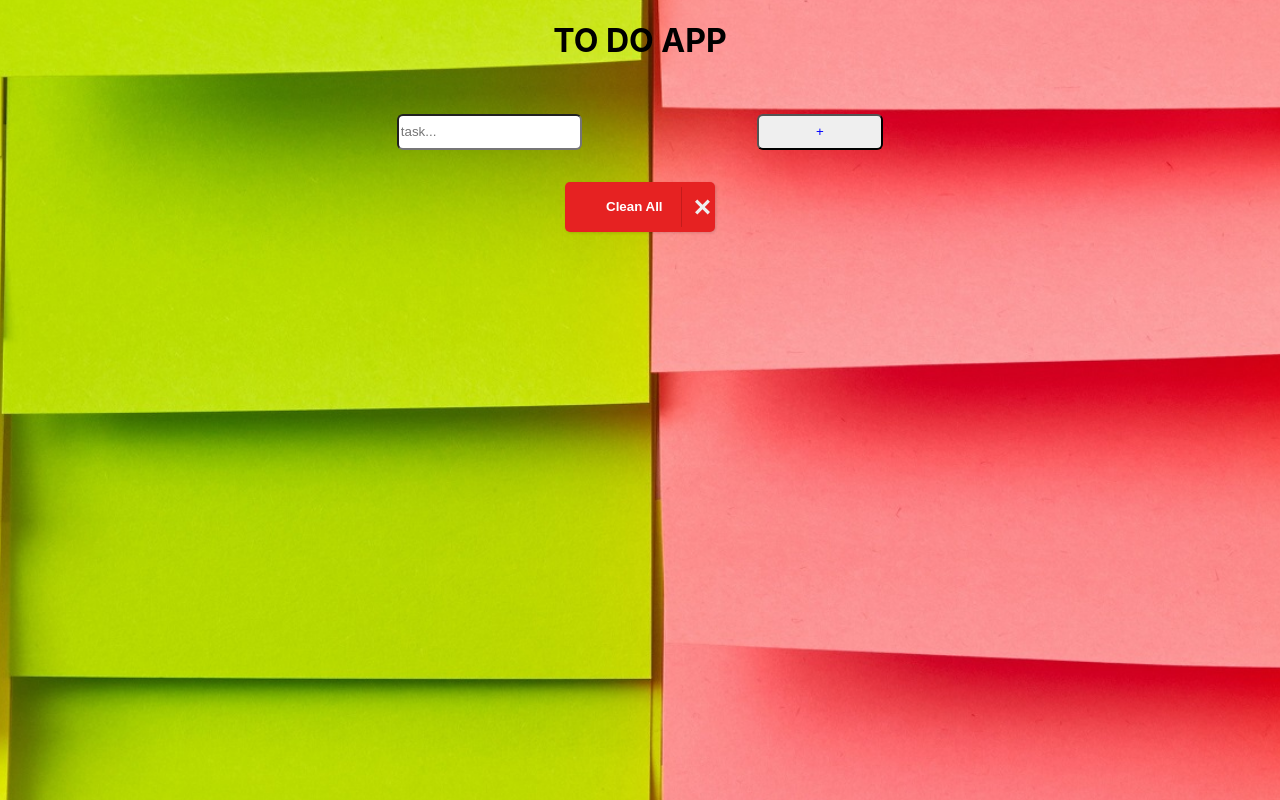
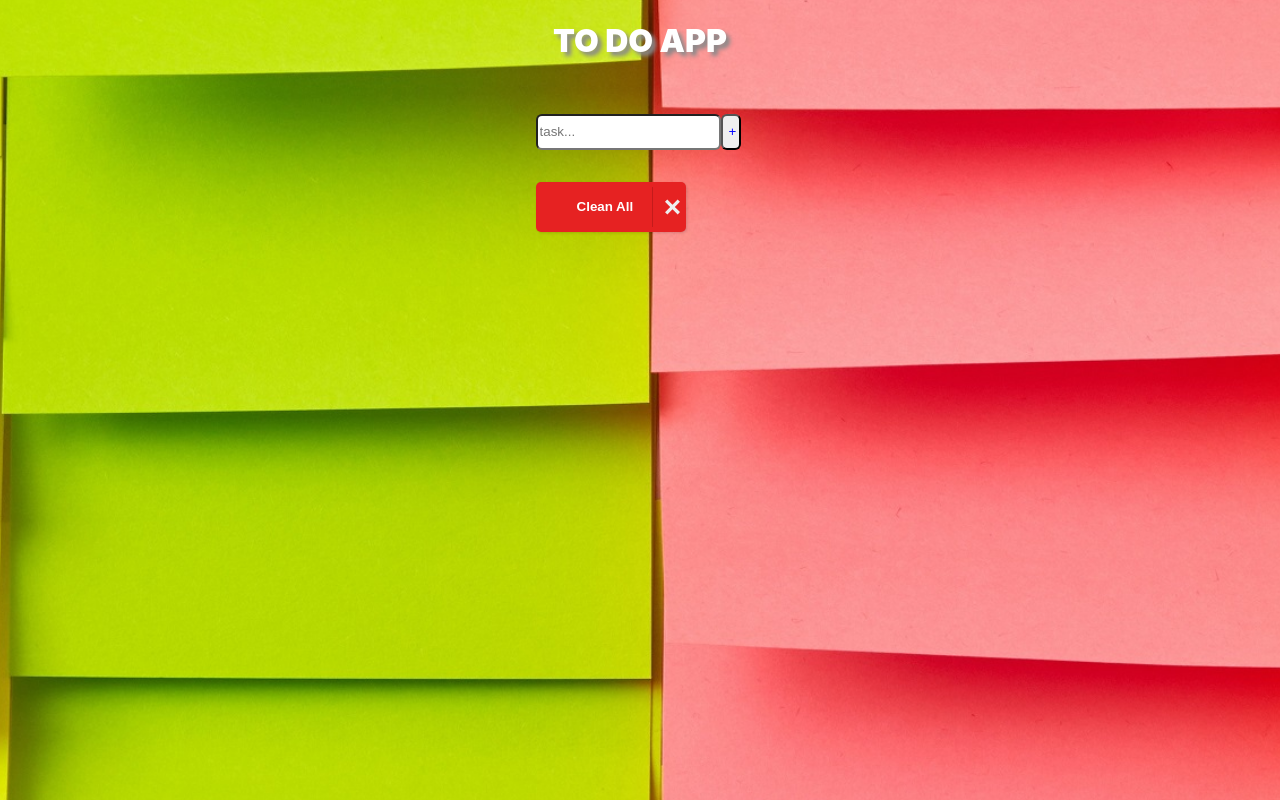
Before and after one commit to arielgomezmendez/to-do-app-react-1, a React (Create React App) app: page / in a window 1280 px wide. Shown: the top 800 px of the page. Built offline with nearby package versions, Linux system fonts and the light colour scheme.

Commit message:
Add styles to aplication title: color, weigth and shadow

```diff
--- a/src/App.css
+++ b/src/App.css
@@ -8,3 +8,9 @@
   width: 100%;
   height: 140vh;
 }
+/*App title*/
+h1{
+  color: white;
+  text-shadow: 4px 4px 4px rgb(137, 137, 138);
+  font-weight:900;
+}
--- a/src/App.js
+++ b/src/App.js
@@ -9,17 +9,19 @@ function App() {
   const [task, setTask] = useState([]);
   //Clean all tasks
   const cleanAll = () => {
-    setTask([])
+    setTask([]);
   };
 
   return (
     <div className="App">
       <h1>TO DO APP</h1>
-      <Form task={task} setTask={setTask} />
-      <TaskLis task={task} setTask={setTask}/>
-      {/*<Button  children="Clean all" type="button" onClick={cleanAll} buttontype="cleanAll"
+      <div className="mainContainer">
+        <Form task={task} setTask={setTask} />
+        <TaskLis task={task} setTask={setTask} />
+        {/*<Button  children="Clean all" type="button" onClick={cleanAll} buttontype="cleanAll"
       /> */}
-      <ButtonCustomDelete type="button" onClick={cleanAll}/>
+        <ButtonCustomDelete type="button" onClick={cleanAll} />
+      </div>
     </div>
   );
 }
```
